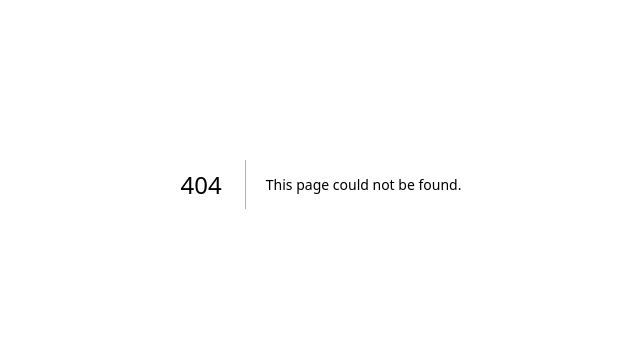
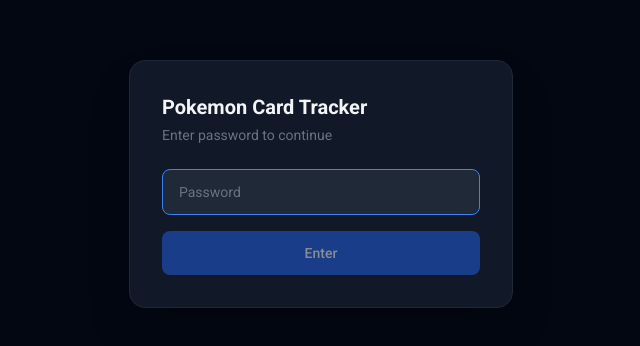
Before and after one commit to erniepurchases-hash/pokemon-card-tracker, a Next.js app: page /login in a window 1280 px wide. Before the commit this address had no page. Shown: the part 216-562 px from the top of the page, without its empty margins (319-959 px from the left). Built offline with nearby package versions, Linux system fonts and the light colour scheme.

Commit message:
feat: add password login

```diff
--- /dev/null
+++ b/app/api/auth/route.ts
@@ -0,0 +1,18 @@
+import { NextRequest, NextResponse } from 'next/server'
+
+export async function POST(request: NextRequest) {
+  const { password } = await request.json()
+
+  if (password === process.env.APP_PASSWORD) {
+    const res = NextResponse.json({ success: true })
+    res.cookies.set('auth', 'granted', {
+      httpOnly: true,
+      secure: true,
+      maxAge: 60 * 60 * 24 * 30, // 30 days
+      path: '/',
+    })
+    return res
+  }
+
+  return NextResponse.json({ success: false }, { status: 401 })
+}
--- /dev/null
+++ b/app/login/page.tsx
@@ -0,0 +1,59 @@
+'use client'
+
+import { useState, FormEvent } from 'react'
+import { useRouter } from 'next/navigation'
+
+export default function LoginPage() {
+  const [password, setPassword] = useState('')
+  const [error, setError] = useState('')
+  const [loading, setLoading] = useState(false)
+  const router = useRouter()
+
+  async function handleSubmit(e: FormEvent) {
+    e.preventDefault()
+    setLoading(true)
+    setError('')
+
+    const res = await fetch('/api/auth', {
+      method: 'POST',
+      headers: { 'Content-Type': 'application/json' },
+      body: JSON.stringify({ password }),
+    })
+
+    setLoading(false)
+    if (res.ok) {
+      router.push('/')
+      router.refresh()
+    } else {
+      setError('Incorrect password')
+    }
+  }
+
+  return (
+    <div className="min-h-screen bg-gray-950 flex items-center justify-center p-4">
+      <div className="bg-gray-900 border border-gray-800 rounded-2xl p-8 w-full max-w-sm shadow-2xl">
+        <h1 className="text-xl font-bold text-gray-100 mb-1">Pokemon Card Tracker</h1>
+        <p className="text-sm text-gray-500 mb-6">Enter password to continue</p>
+
+        <form onSubmit={handleSubmit} className="space-y-4">
+          <input
+            type="password"
+            value={password}
+            onChange={e => setPassword(e.target.value)}
+            placeholder="Password"
+            className="w-full bg-gray-800 border border-gray-700 text-gray-100 placeholder-gray-500 rounded-lg px-4 py-3 text-sm focus:outline-none focus:border-blue-500"
+            autoFocus
+          />
+          {error && <p className="text-sm text-red-400">{error}</p>}
+          <button
+            type="submit"
+            disabled={loading || !password}
+            className="w-full bg-blue-600 text-white rounded-lg py-3 text-sm font-medium hover:bg-blue-500 disabled:opacity-50 transition-colors"
+          >
+            {loading ? 'Checking...' : 'Enter'}
+          </button>
+        </form>
+      </div>
+    </div>
+  )
+}
```
Also changed, not shown: middleware.ts (added, +20 -0 lines).
